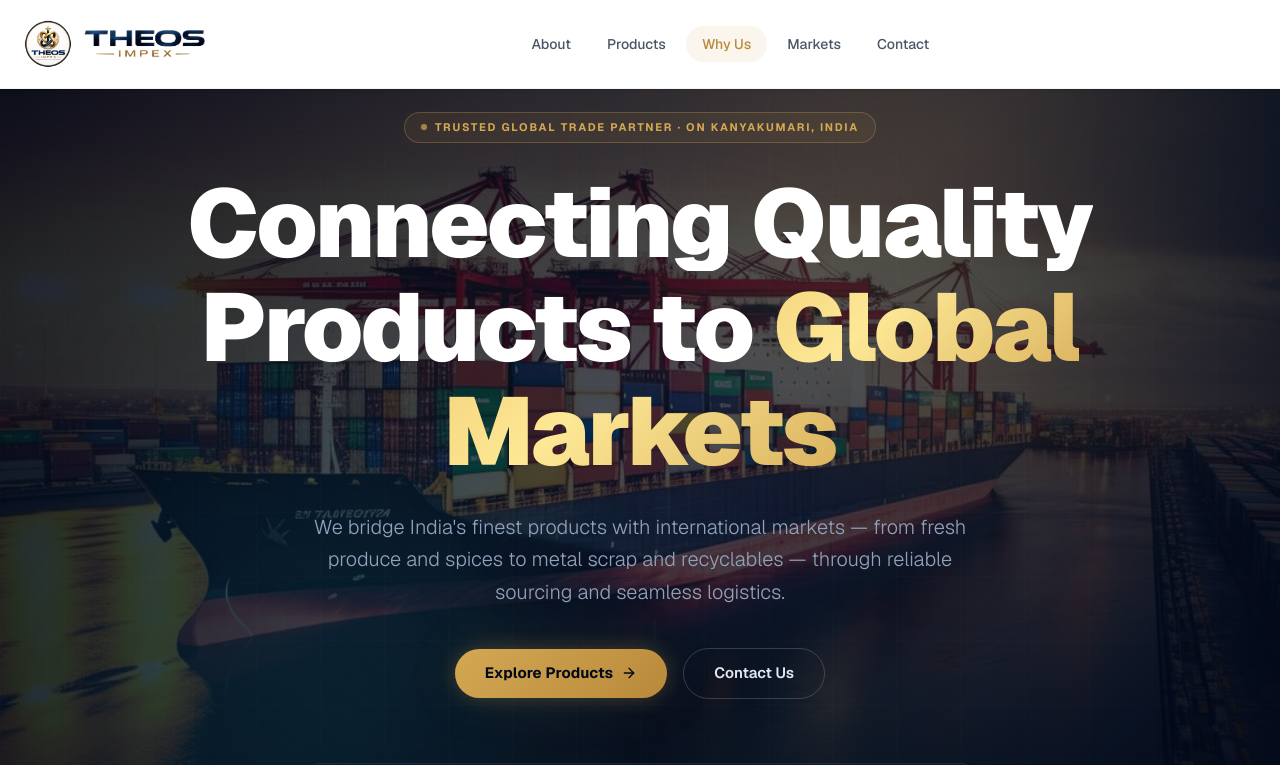
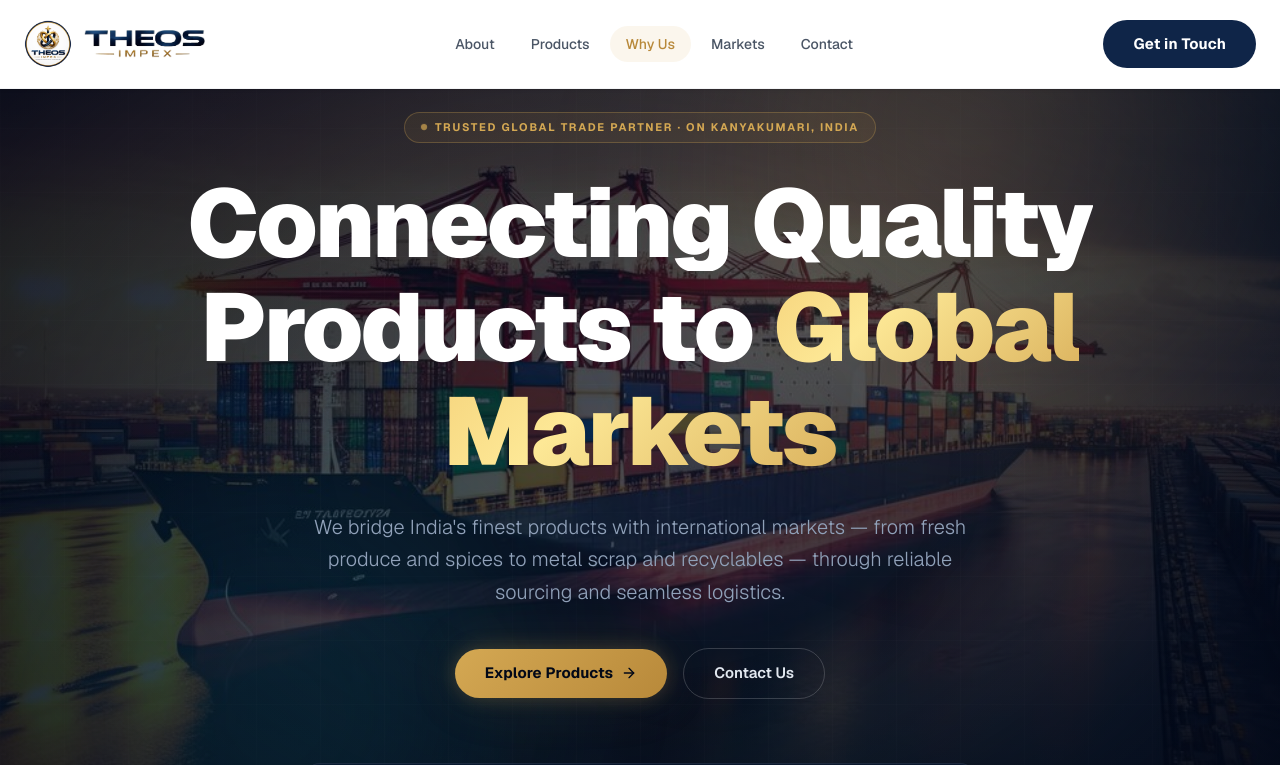
Before and after one commit to foxtechdevlabs-coder/Theos-Impex, a Next.js app: page / in a window 1280 px wide. Shown: the top 765 px of the page. Built offline with nearby package versions, Linux system fonts and the light colour scheme.

Commit message:
get in touch

```diff
--- a/components/Navigation.tsx
+++ b/components/Navigation.tsx
@@ -79,7 +79,7 @@ export default function Navigation() {
           </button>
 
           {/* Desktop nav */}
-          <nav className="hidden md:flex items-center gap-1">
+          <nav className="hidden lg:flex items-center gap-1">
             {navLinks.map((link) => {
               const id = link.href.replace('#', '');
               const isActive = activeSection === id;
@@ -108,9 +108,18 @@ export default function Navigation() {
 
           {/* CTA + mobile toggle */}
           <div className="flex items-center gap-3">
+            <div className="hidden lg:block">
+              <button
+                onClick={() => scrollTo('#contact')}
+                className="btn-dark text-sm py-2.5 px-5"
+              >
+                Get in Touch
+              </button>
+            </div>
+
             <button
               onClick={() => setMobileOpen((o) => !o)}
-              className="md:hidden w-10 h-10 rounded-xl flex items-center justify-center text-gray-600 hover:text-navy-900 hover:bg-gray-100 transition-colors"
+              className="lg:hidden w-10 h-10 rounded-xl flex items-center justify-center text-gray-600 hover:text-navy-900 hover:bg-gray-100 transition-colors"
               aria-label="Toggle menu"
             >
               {mobileOpen ? <X className="w-5 h-5" /> : <Menu className="w-5 h-5" />}
```
